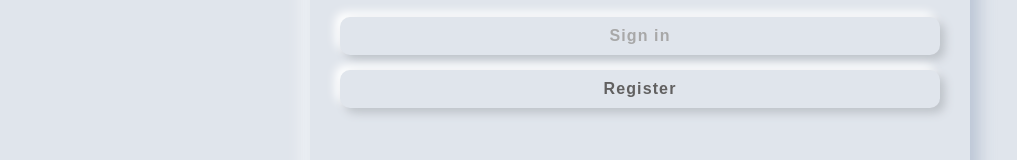
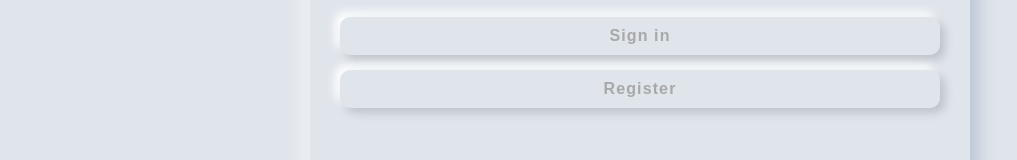
Before and after one commit to petkov113/quiz-creator, a React app: page /auth in a window 1280 px wide. Shown: the part 410-570 px from the top of the page, without its empty margins (0-1017 px from the left). Built offline with nearby package versions, Linux system fonts and the light colour scheme.

Commit message:
auth changes

```diff
--- a/src/containers/Auth/Auth.js
+++ b/src/containers/Auth/Auth.js
@@ -150,6 +150,7 @@ class Auth extends Component {
               <Button
                 btnType="secondary"
                 onClick={this.registerHandler}
+                disabled={!this.state.isFormValid}
                 value="Register"
               />
               {this.props.loading ? (
--- a/src/redux/actions/authActions.js
+++ b/src/redux/actions/authActions.js
@@ -89,7 +89,7 @@ export const auth = (email, password, isLogin) => async (dispatch) => {
         authError("This email haven't been registered yet. Please, register.")
       );
     } else {
-      dispatch(authError("Server error"));
+      dispatch(authError("Email or password is wrong"));
     }
   }
 };
```
Also changed, not shown: firebase.json (added), 1 other file (tests, documents, lock files or other folders).
